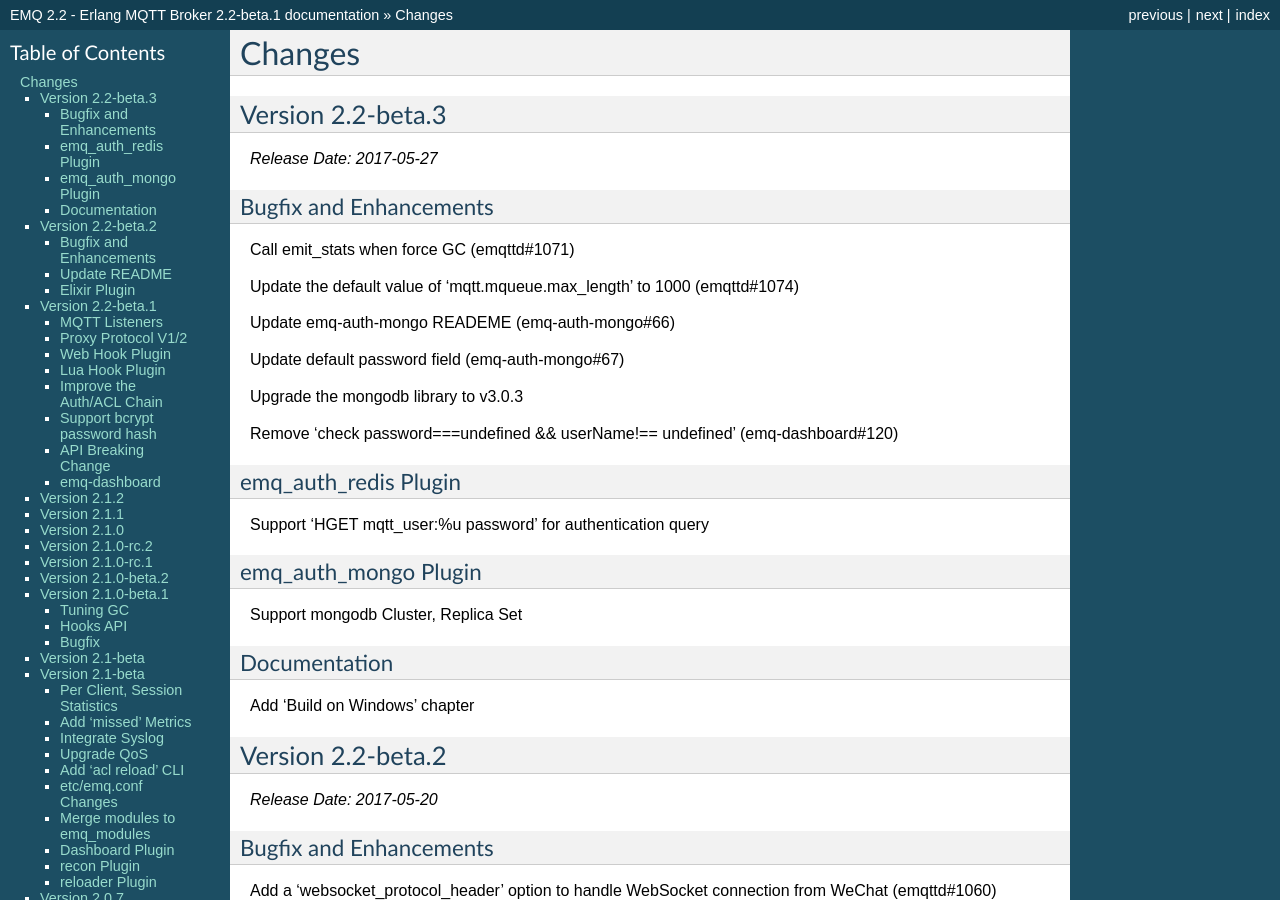
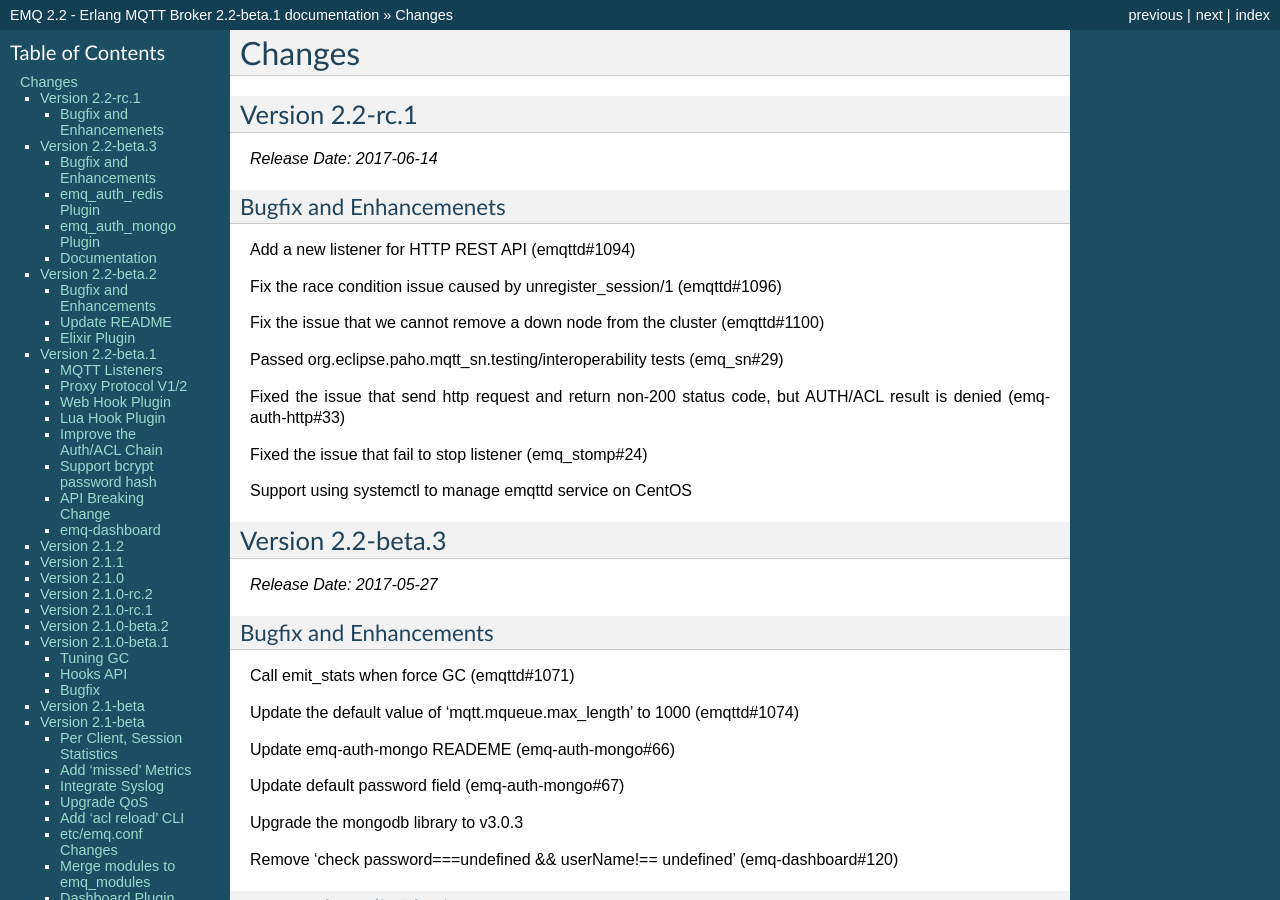
Before and after one commit to emqxarchive/emqx-docs-en, a Sphinx documentation site: the page built from source/changes.rst, in a window 1280 px wide and 900 px high. Built offline with Sphinx 7.4.7, drawn with Linux system fonts in a browser that asks for light colours.

Commit message:
Version 2.2-rc.1

```diff
--- a/source/changes.rst
+++ b/source/changes.rst
@@ -4,6 +4,31 @@
 =======
 Changes
 =======
+
+.. _release_2.2-rc.1:
+
+----------------
+Version 2.2-rc.1
+----------------
+
+*Release Date: 2017-06-14*
+
+Bugfix and Enhancemenets
+------------------------
+
+Add a new listener for HTTP REST API (emqttd#1094)
+
+Fix the race condition issue caused by unregister_session/1 (emqttd#1096)
+
+Fix the issue that we cannot remove a down node from the cluster (emqttd#1100)
+
+Passed org.eclipse.paho.mqtt_sn.testing/interoperability tests (emq_sn#29)
+
+Fixed the issue that send http request and return non-200 status code, but AUTH/ACL result is denied (emq-auth-http#33)
+
+Fixed the issue that fail to stop listener (emq_stomp#24)
+
+Support using systemctl to manage emqttd service on CentOS
 
 .. _release_2.2-beta.3:
 
```
